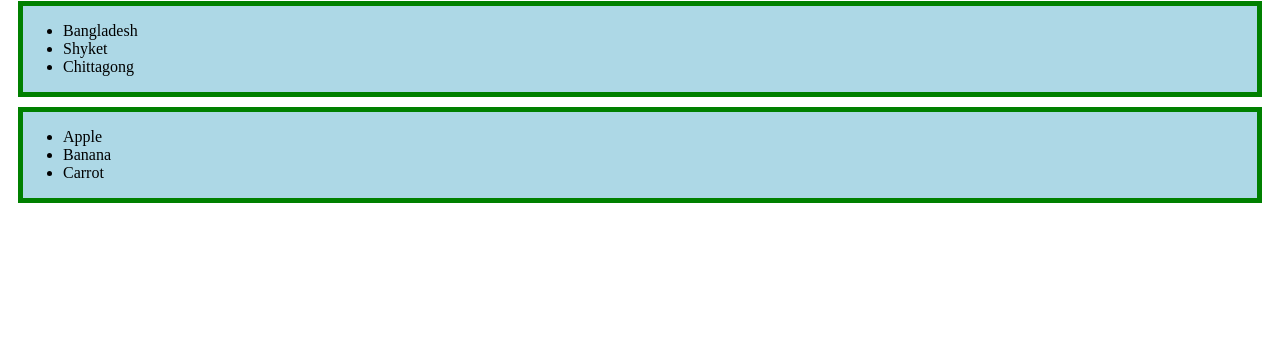
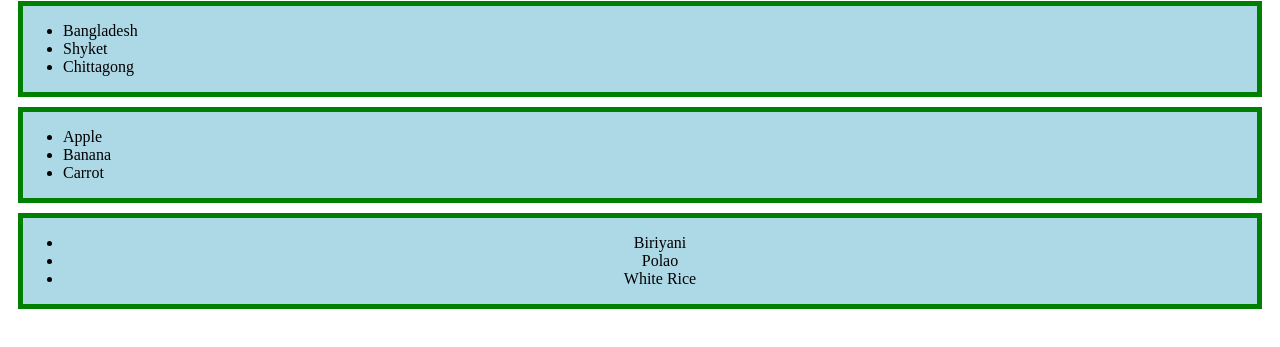
Before and after one commit to RAHUL573769/JavaScriptDomBasicPractises, a plain HTML site: page index.html in a window 1280 px wide. Shown: the part 213-560 px from the top of the page. Drawn offline with Linux system fonts and the light colour scheme.

Commit message:
new styles added

```diff
--- a/index.css
+++ b/index.css
@@ -0,0 +1,3 @@
+.newclass{
+    text-align: center;
+}
--- a/index.html
+++ b/index.html
@@ -43,6 +43,15 @@
     </ul>
 </section>
 
+<section id="meals">
+
+    <ul>
+        <li class="fruitsname">Biriyani </li>
+        <li class="fruitsname">Polao</li>
+        <li class="fruitsname">White Rice</li>
+    </ul>
+</section>
+
     <script src="index.js"></script>
 </body>
 </html>
--- a/index.js
+++ b/index.js
@@ -54,3 +54,6 @@ for(const section of sectionList){
     section.style.margin="10px";
     section.style.backgroundColor="lightblue";
 }
+
+const mealsList=document.getElementById("meals");
+mealsList.classList.add("newclass");
```
